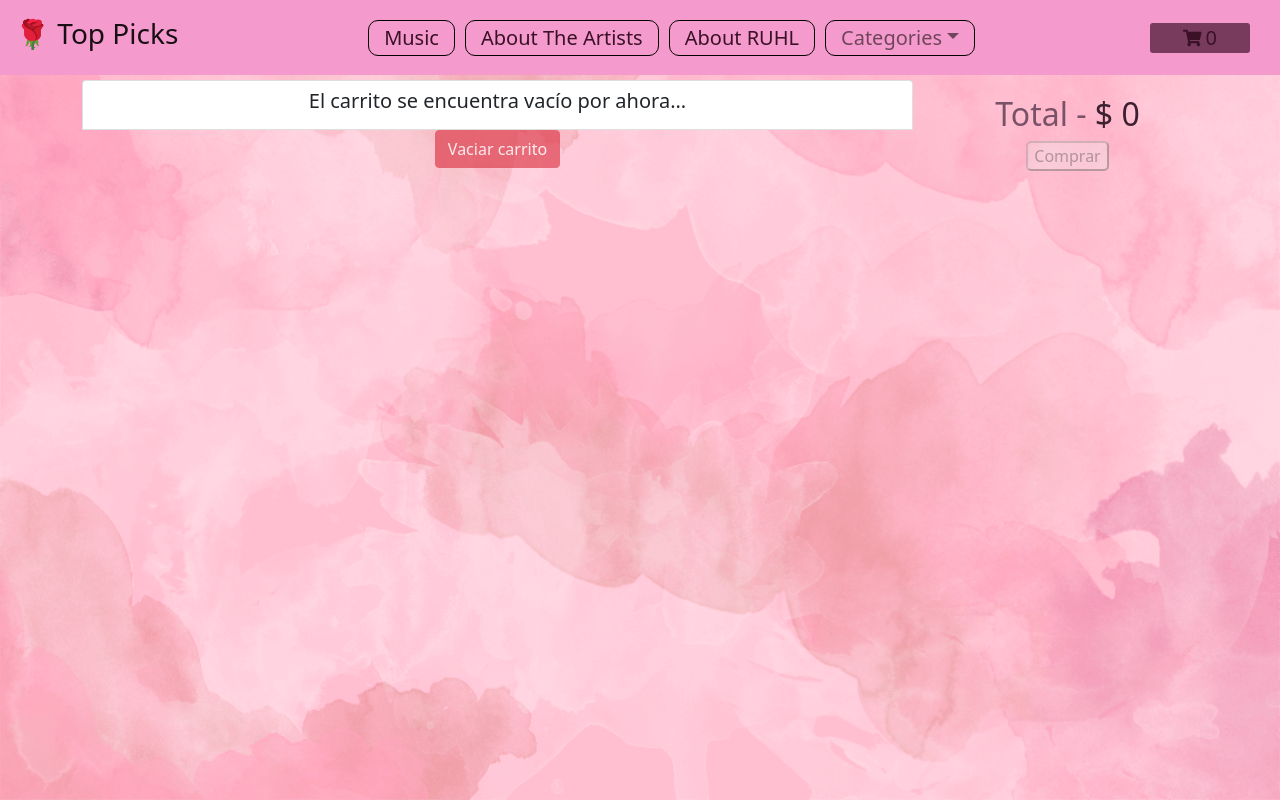
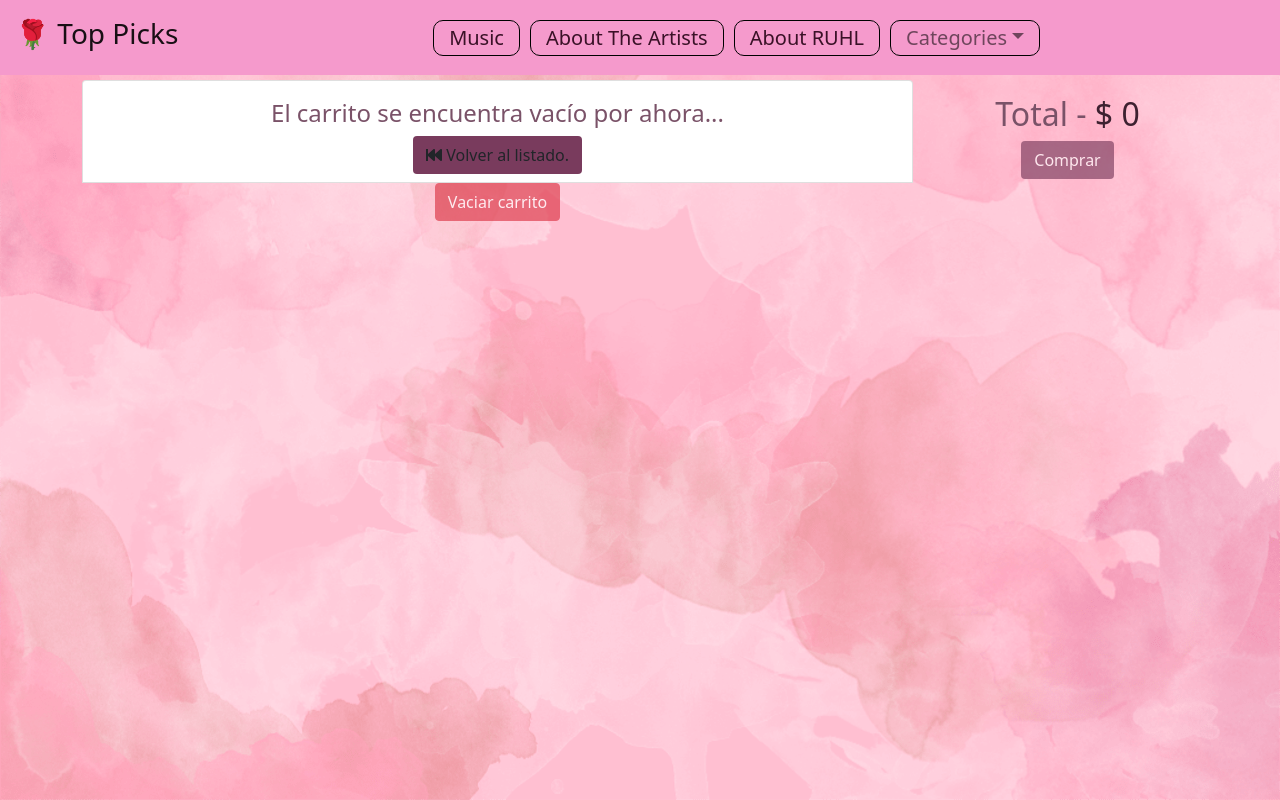
Before and after one commit to paularuhl/tiendita-ruhl, a React (Create React App) app: page /cart in a window 1280 px wide. Built offline with nearby package versions, Linux system fonts and the light colour scheme.

Commit message:
CartView

```diff
--- a/src/components/Cart/Cart.js
+++ b/src/components/Cart/Cart.js
@@ -1,8 +1,9 @@
 import React from 'react';
 import { useCartContext } from '../../Context/CartContext';
 import { FontAwesomeIcon } from '@fortawesome/react-fontawesome'
-import { faTrash } from '@fortawesome/free-solid-svg-icons'
+import { faTrash, faFastBackward } from '@fortawesome/free-solid-svg-icons'
 import { Container, Row, Col, ListGroup } from 'react-bootstrap'
+import { NavLink } from 'react-router-dom';
 import './Cart.scss'
 
 const Cart = () => {
@@ -20,9 +21,9 @@ const Cart = () => {
                                     <div className='item-detail-cart-card'>
                                         <img src={item.pictureUrl} width='100' alt={`cover of ${item.title}`} />
                                         <div className='inner-card'>
-                                            <h5>{item.title} | <span> ${item.price} | {item.quantity} </span></h5>
+                                            <h5>{item.quantity}x {item.title} <span>${item.price}</span></h5>
                                         </div>
-                                        <button class="btn-remove" onClick={() => removeItem(item)}>
+                                        <button type="button" className="btn" onClick={() => removeItem(item)}>
                                             <FontAwesomeIcon icon={faTrash} />
                                         </button>
                                     </div>
@@ -31,6 +32,11 @@ const Cart = () => {
                             ) : <ListGroup.Item >
                                 <div className='empty-cart-card'>
                                     <h5>El carrito se encuentra vacío por ahora...</h5>
+                                    <NavLink to={`/`}>
+                                        <button type="button" className="btn" >
+                                            <FontAwesomeIcon icon={faFastBackward} /> Volver al listado.
+                                        </button>
+                                    </NavLink>
                                 </div>
                             </ListGroup.Item>}
                             <div>
@@ -41,7 +47,7 @@ const Cart = () => {
                 <Col md={3}>
                     <div className="inner-card">
                         <h5>Total - <span> $ {cart.totalItems} </span></h5>
-                        <button type="button" disabled={cart.length === 0}>Comprar</button>
+                        <button type="button" className="btn buy" disabled={cart.length === 0}>Comprar</button>
                     </div>
                 </Col>
             </Row>
--- a/src/components/Cart/Cart.scss
+++ b/src/components/Cart/Cart.scss
@@ -25,11 +25,23 @@
             color: rgb(61, 33, 48) !important;
         }
     }
-    button {
-        border-radius: 5px;
+    .btn {
+        color: white;
+        background-color: rgb(121, 59, 93) !important;
+    }
+}
+
+.empty-cart-card{
+    h5 {
+        padding-top: 10px;
+        font-size: 1.5em;
+        color: rgb(122, 82, 104);
     }
     .btn {
-    color: white !important;
-    background-color: rgb(121, 59, 93) !important;
-    }
+        background-color: rgb(121, 59, 93) !important;
+        }
 }
+
+.btn {
+    color: white;
+}
--- a/src/components/NavBar/NavBar.js
+++ b/src/components/NavBar/NavBar.js
@@ -3,8 +3,11 @@ import { Nav, Navbar, NavDropdown } from 'react-bootstrap';
 import { NavLink } from 'react-router-dom';
 import CartWidget from '../CartWidget/CartWidget';
 import './NavBar.scss';
+import { useCartContext } from '../../Context/CartContext';
 
 const NavBar = () => {
+
+    const { cart } = useCartContext();
 
     const categories = [
         { name: 'Music', uri: '/' },
@@ -34,7 +37,7 @@ const NavBar = () => {
                     </Nav>
 
                 </Navbar.Collapse>
-                <NavLink to={`/cart`}><CartWidget /></NavLink>
+                {cart.length > 0 ? <NavLink to={`/cart`}><CartWidget /></NavLink> : ''}
             </Navbar>
         </header>
     );
```
